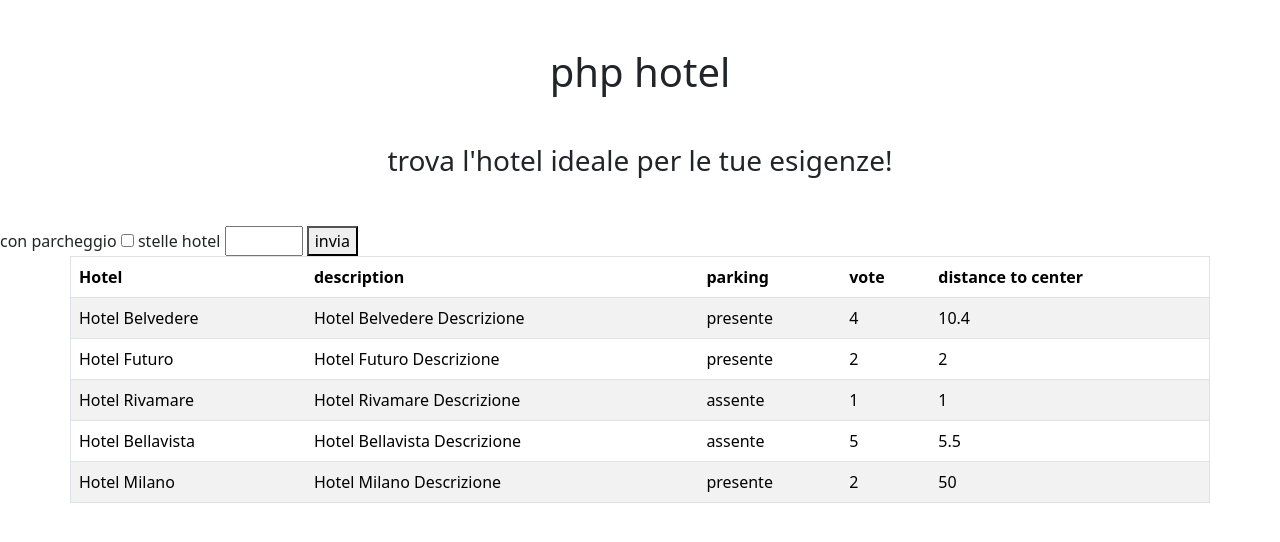
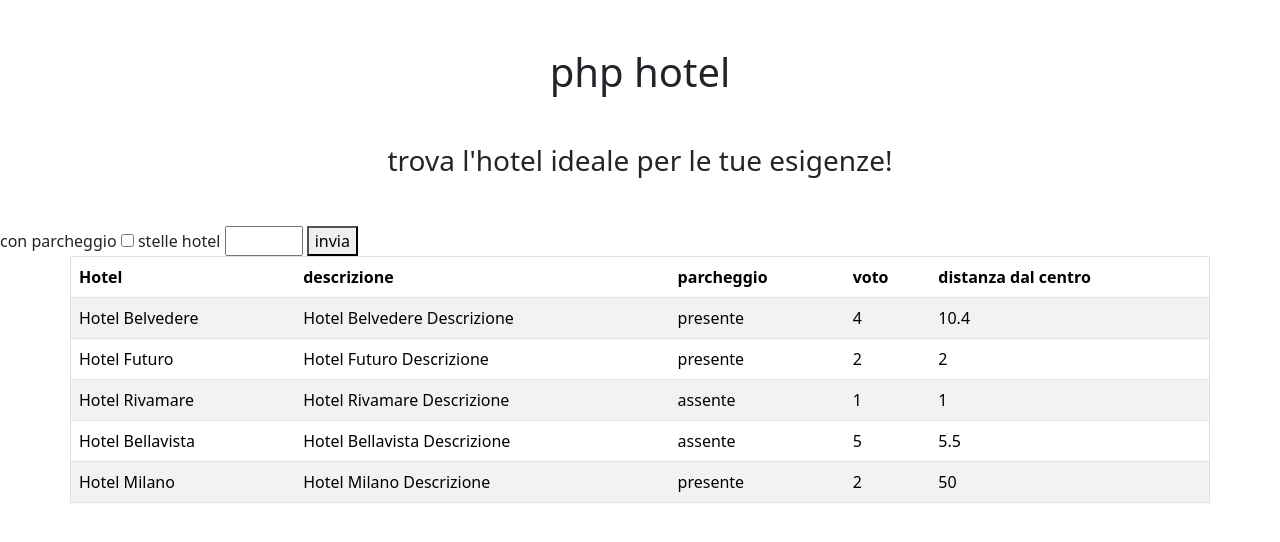
Before and after one commit to BassaniDavid/php-hotel, a PHP site: page / in a window 1280 px wide. Shown: the top 542 px of the page. Run offline with PHP 8.4, Linux system fonts and the light colour scheme.

Commit message:
fix: update HTML language attribute and improve table headers for consistency

```diff
--- a/index.php
+++ b/index.php
@@ -43,7 +43,7 @@
 ?>
 
 <!DOCTYPE html>
-<html lang="en">
+<html lang="it">
 <head>
     <meta charset="UTF-8">
     <meta name="viewport" content="width=device-width, initial-scale=1.0">
@@ -71,10 +71,10 @@
 <thead>
   <tr>
     <th scope="col">Hotel</th>
-    <th scope="col">description</th>
-    <th scope="col">parking</th>
-    <th scope="col">vote</th>
-    <th scope="col">distance to center</th>
+    <th scope="col">descrizione</th>
+    <th scope="col">parcheggio</th>
+    <th scope="col">voto</th>
+    <th scope="col">distanza dal centro</th>
   </tr>
 </thead>
 <tbody>
```
